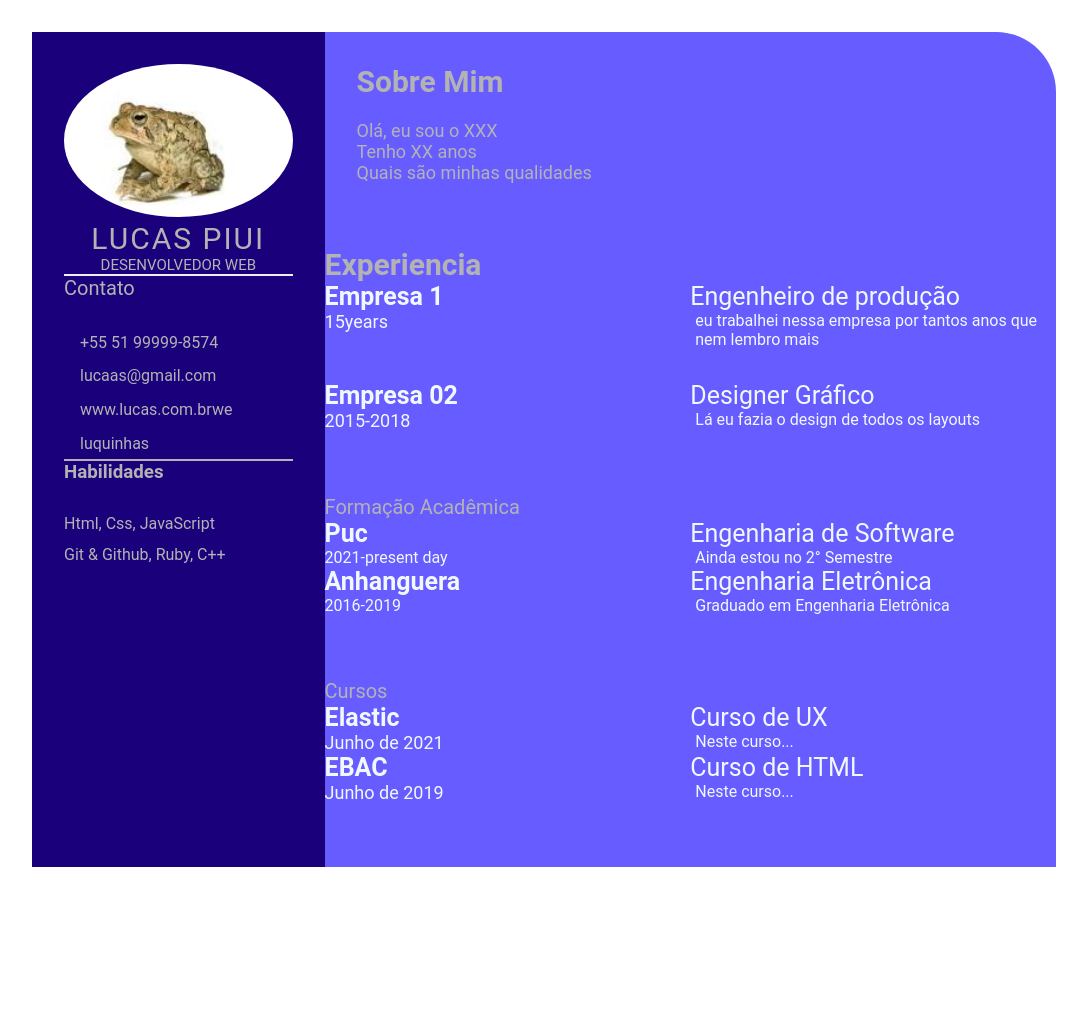
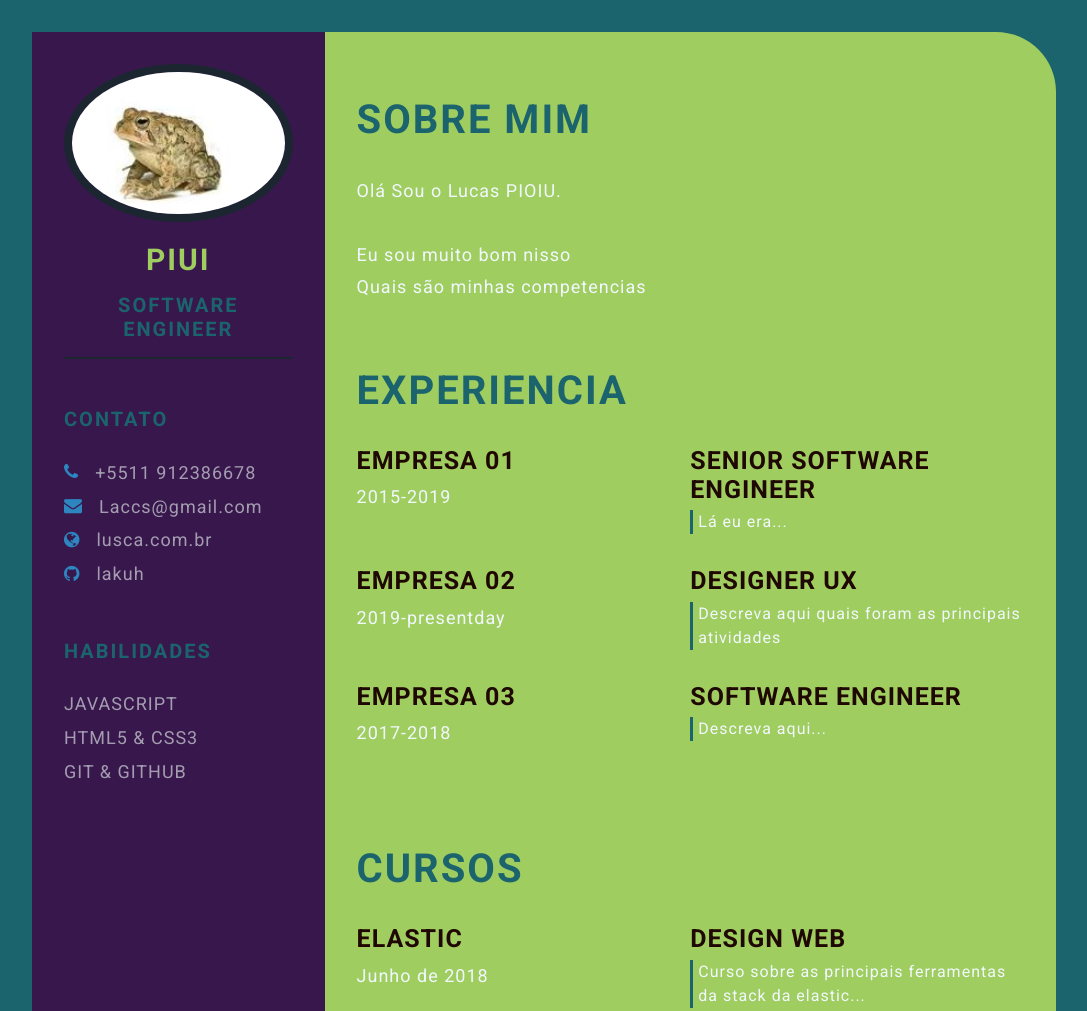
Before and after one commit to LuquinhasBohrer/devweekgit.github.io, a plain HTML site: page index.html in a window 1280 px wide. Shown: the top 1011 px of the page, without its empty margins (96-1183 px from the left). Before the commit the page ends 899 px from the top, so only its background shows below. Drawn offline with Linux system fonts and the light colour scheme.

Commit message:
Colocado os últimos detalhes do currículo e alterada a paleta de cores

```diff
--- a/index.html
+++ b/index.html
@@ -1,138 +1,140 @@
 <!DOCTYPE html>
 <html lang="en">
-
 <head>
     <meta charset="UTF-8">
     <meta http-equiv="X-UA-Compatible" content="IE=edge">
     <meta name="viewport" content="width=device-width, initial-scale=1.0">
+    <title>Lucas Piui</title>
+
+    <!-- Google font  -->
+    <link rel="preconnect" href="https://fonts.googleapis.com">
+    <link rel="preconnect" href="https://fonts.gstatic.com" crossorigin>
+    <link href="https://fonts.googleapis.com/css2?family=Roboto:ital,wght@0,100;0,300;0,400;0,700;1,100;1,300;1,400;1,700&display=swap" rel="stylesheet">
+
+    <!-- font-awesome -->
+    <link rel="stylesheet" href="https://cdnjs.cloudflare.com/ajax/libs/font-awesome/4.7.0/css/font-awesome.min.css">
+
+    <!-- Custom CSS -->
     <link rel="stylesheet" href="style.css">
-    <title>Lucas poiu CV</title>
 </head>
-
 <body>
-    <main class="conteudo-resumido">
-        <section class="sessao-esquerda">
-            <section class="conteudo-sessao-esquerda">
-                <div class="perfil">
-                    <img class="foto-perfil" src="img\sapo.jpg" alt="Imagem de perfil">
-                    <p class="nome">Lucas piui</p>
-                    <p class="profissao">Desenvolvedor Web</p>
+    <main class="resume-contents">
+        <section class="left-section">
+            <div class="left-section-content">
+                <div class="profile">
+                    <img class="profile-image" src="img/sapo.jpg" alt="Profile image">
+                    <p class="name">piui</p>
+                    <p class="profession">Software Engineer</p>
                 </div>
-                <div class="info-contato">
-                    <p class="titulo-esquerdo">Contato</p>
+                <div class="contact-info">
+                    <p class="left-title">Contato</p>
                     <ul>
-                        <li><i class="fa fa-phone"></i>+55 51 99999-8574</li>
-                        <li><i class="fa fa-envelope"></i>lucaas@gmail.com</li>
-                        <li><i class="fa fa-globe"></i>www.lucas.com.brwe</li>
-                        <li><i class="fa fa-github"></i>luquinhas<br></li>
+                        <li><i class="fa fa-phone"></i>+5511 912386678
+                        </li>
+                        <li><i class="fa fa-envelope"></i>Laccs@gmail.com
+                        </li>
+                        <li><i class="fa fa-globe"></i>lusca.com.br
+                        </li>
+                        <li><i class="fa fa-github"></i>lakuh
+                        </li>
                     </ul>
                 </div>
-                <div class="habilidades">
-                    <p class="titulo-esquerdo">
-                    <h1>Habilidades</h1>
-                    </p>
+                <div class="skills">
+                    <p class="left-title">Habilidades</p>
                     <ul>
-                        <li>
-                            <p>Html, Css, JavaScript</p>
-                        </li>
-                        <li>
-                            <p>Git & Github, Ruby, C++</p>
-                        </li>
+                        <li><p>JavaScript</p></li>
+                        <li><p>HTML5 & CSS3</p></li>
+                        <li><p>Git & GitHub</p></li>
                     </ul>
                 </div>
             </div>
         </section>
-        </section>
 
         <section class="right-section">
             <div class="right-section-contents">
+                <!-- sobre mim -->
                 <section class="about gap">
-                    <div class="titulo-direito">
-                        <h2>Sobre Mim</h2>
-                    </div>
-                    <p class="conteudo-sobre-mim">
-                        <br>Olá, eu sou o XXX
-                        <br>Tenho XX anos
-                        <br>Quais são minhas qualidades
+                    <div class="right-title">Sobre Mim</div>
+                    <p class="about-me-contents">
+                        Olá Sou o Lucas PIOIU.<br>
+                        <br> Eu sou muito bom nisso
+                        <br> Quais são minhas competencias
                     </p>
                 </section>
-            </div>
+                <!-- fim sobre mim -->
+
+                <!-- experiencia -->
                 <section class="experience gap">
-                <div class="titulo-direito">
-                    <h2>Experiencia</h2>
-                </div>
+                    <div class="right-title">Experiencia</div>
                     <div class="experience-contents">
                         <div class="exp-left">
-                        <P class="exp-company-name">Empresa 1</P>
-                        <p class="exp-time-period">15years</p>
+                            <p class="exp-company-name">Empresa 01</p>
+                            <p class="exp-time-period">2015-2019</p>
                         </div>
                         <div class="exp-right">
-                        <p class="exp-position">Engenheiro de produção</p>
-                        <p class="exp-desc">eu trabalhei nessa empresa por tantos anos que nem lembro mais </p>
+                            <p class="exp-position">Senior Software Engineer</p>
+                            <p class="exp-desc">
+                                Lá eu era...
+                            </p>
                         </div>
                     </div>
                     <div class="experience-contents">
                         <div class="exp-left">
-                        <P class="exp-company-name">Empresa 02</P>
-                        <p class="exp-time-period">2015-2018</p>
+                            <p class="exp-company-name">Empresa 02</p>
+                            <p class="exp-time-period">2019-presentday</p>
                         </div>
                         <div class="exp-right">
-                        <p class="exp-position">Designer Gráfico</p>
-                        <p class="exp-desc">Lá eu fazia o design de todos os layouts</p>
+                            <p class="exp-position">Designer UX</p>
+                            <p class="exp-desc">
+                                Descreva aqui quais foram as principais atividades
+                            </p>
+                        </div>
+                    </div>
+                    <div class="experience-contents">
+                        <div class="exp-left">
+                            <p class="exp-company-name">Empresa 03</p>
+                            <p class="exp-time-period">2017-2018</p>
+                        </div>
+                        <div class="exp-right">
+                            <p class="exp-position">Software Engineer</p>
+                            <p class="exp-desc">
+                                Descreva aqui...
+                            </p>
                         </div>
                     </div>
                 </section>
-
-
-            <section class="education gap">
-                <div class="titulo-direito">Formação Acadêmica</div>
-                    <div class="education-contents">
-                        <div class="education-left">
-                            <p class="education-school-name">Puc</p>
-                            <p class="education-time-period">2021-present day</p>
-                        </div>
-                    <div class="education-rigth">
-                        <p class="education-subject">Engenharia de Software</p>
-                        <p class="education-desc">Ainda estou no 2° Semestre</p>
-                    </div>
-
-                        <div class="education-left">
-                            <p class="education-school-name">Anhanguera</p>
-                            <p class="education-time-period">2016-2019</p>
-                        </div>
-                    <div class="education-rigth">
-                        <p class="education-subject">Engenharia Eletrônica</p>
-                        <p class="education-desc">Graduado em Engenharia Eletrônica</p>
-                    </div>
-                </div>
-
-            </section>
-
+                <!-- fim experiencia -->
+                <!-- cursos -->
                 <section class="awards gap">
-                <div class="titulo-direito">Cursos</div>
+                    <div class="right-title">Cursos</div>
                     <div class="awards-contents">
                         <div class="awards-left">
                             <p class="awards-company-name">Elastic</p>
-                        <p class="awards-time-period">Junho de 2021</p>
+                            <p class="awards-time-period">Junho de 2018</p>
                         </div>
                         <div class="awards-right">
-                        <p class="awards-name">Curso de UX</p>
-                        <p class="awards-desc">Neste curso...</p>
+                            <p class="awards-name">Design Web</p>
+                            <p class="awards-desc">
+                                Curso sobre as principais ferramentas da stack da elastic...
+                            </p>
                         </div>
-
+                    </div>
+                    <div class="awards-contents">
                         <div class="awards-left">
                             <p class="awards-company-name">EBAC</p>
-                        <p class="awards-time-period">Junho de 2019</p>
+                            <p class="awards-time-period">Novembro de 2018</p>
                         </div>
                         <div class="awards-right">
-                        <p class="awards-name">Curso de HTML</p>
-                        <p class="awards-desc">Neste curso...</p>
+                            <p class="awards-name">Eletrônica</p>
+                            <p class="awards-desc">
+                                Curso sobre os principios da Eletrônica
+                            </p>
                         </div>
                     </div>
                 </section>
-
+                <!-- fim cursos -->
+            </div>
         </section>
     </main>
 </body>
-
 </html>
--- a/style.css
+++ b/style.css
@@ -6,7 +6,11 @@
     font-family: 'Roboto', sans-serif;
 }
 
-.conteudo-resumido {
+body {
+    background-color: #1C646D;
+}
+
+.resume-contents {
     min-height: 100vh;
     width: 80%;
     margin: 2rem auto;
@@ -14,102 +18,144 @@
     grid-template-columns: repeat(7, 1fr);
 }
 
-.sessao-esquerda {
+.left-section {
     grid-column: span 2;
     height: 100%;
-    background-color: #1b007b;
+    background-color: #38184C;
 }
 
 .right-section {
     grid-column: span 5;
     height: 100%;
-    background-color: rgb(102, 92, 255);
+    background-color: #A0CD60;
     border-radius: 0px 60px 0px 0px;
 }
 
-.conteudo-sessao-esquerda{
+.left-section-content{
     padding: 2rem 2rem;
 }
 
-.perfil {
+.profile {
     width: 100%;
-    border-bottom: 2px solid #eeeeee;
+    border-bottom: 2px solid #1B2631;
 }
 
-.perfil .foto-perfil {
+.profile .profile-image {
     width: 100%;
-    border-radius: 100%;
+    border-radius: 50%;
+    border: 8px solid #1B2631;
 }
 
-.nome {
-    color: #b3b3b3;
+.name {
+    color: #A0CD60;
     font-size: 30px;
     letter-spacing: 2px;
     text-transform: uppercase;
     text-align: center;
+    font-weight: bold;
+    padding: 1rem 0;
 }
 
-.profissao {
-    color: #b3b3b3;
+.profession {
+    color: #1C646D;
     font-size: 20px;
     text-transform: uppercase;
     text-align: center;
-    font-size: 15px;
+    letter-spacing: 2px;
+    font-weight: bold;
+    padding-bottom: 1rem;
 }
 
 /* .contact-info { border-bottom: 2px solid #1B2631; } */
-.titulo-esquerdo {
-    color: #b3b3b3;
+.left-title {
+    color: #1C646D;
     font-size: 20px;
+    letter-spacing: 2px;
+    text-transform: uppercase;
+    font-weight: bold;
+    display: flex;
+    align-items: center;
+    padding-top: 3rem;
 }
 
-.info-contato ul {
+.contact-info ul {
     padding-top: 1.5rem;
-    border-bottom: 2px solid #b3b3b3;
 }
 
-.info-contato ul li,
+.contact-info ul li,
 .references ul li {
     padding: .4rem 0;
-    color: #b3b3b3;
+    display: flex;
+    align-items: center;
+    color: #d6dbdfaf;
+    letter-spacing: 1px;
+    font-size: 18px;
 }
 
-.info-contato ul li i,
+.contact-info ul li i,
 .references ul li i {
     padding-right: 1rem;
     font-size: 18px;
-    color: #b3b3b3;
+    color: #2E86C1;
 }
 
-h1 {
-    color: #b3b3b3;
-    text-align:left;
+.skills ul {
+    padding-top: 1.5rem;
+}
+.skills ul li p {
+    padding: .4rem 0;
+    color: #d6dbdfaf;
+    font-size: 18px;
+    letter-spacing: 1px;
+    display: flex;
+    align-items: center;
+    text-transform: uppercase;
 }
 
-.habilidades ul {
+.referance-name {
     padding-top: 1.5rem;
+    padding-bottom: .4rem;
+    font-size: 18px;
+    color: ##1F0802;
+    letter-spacing: 1px;
+    text-transform: uppercase;
 }
-.habilidades ul li p {
-    padding: .4rem 0;
-    color: #b3b3b3;
+
+.referance-profession {
+    font-size: 16px;
+    color: #1C646D;
+    letter-spacing: 1px;
+    /* text-transform: uppercase; */
+    padding-bottom: .4rem;
 }
+
 
 .right-section-contents {
     padding: 2rem 2rem;
 }
 
-.titulo-direito {
-    color: #b3b3b3;
-    font-size: 20px;
+.right-title {
+    color: #1C646D;
+    font-size: 40px;
+    letter-spacing: 2px;
+    text-transform: uppercase;
+    font-weight: bold;
+    display: flex;
+    align-items: center;
+    padding: 2rem 0;
+    position: relative;
 }
 
 .gap {
     padding-bottom: 2rem;
 }
-.conteudo-sobre-mim {
+.about-me-contents {
     font-size: 18px;
-    color: #b3b3b3;
+    letter-spacing: 1px;
+    line-height: 2rem;
+    color: #F1F8FD;
 }
+
 .experience-contents,
 .education-contents,
 .awards-contents {
@@ -124,23 +170,124 @@ h1 {
 .awards-company-name {
     font-size: 25px;
     font-weight: bold;
+    text-transform: uppercase;
+    letter-spacing: 1px;
+    color: #1F0802;
+    padding-bottom: .4rem;
 }
 
 .exp-time-period,
 .educationp-time-period,
 .awards-time-period {
     font-size: 18px;
+    letter-spacing: 1px;
+    line-height: 2rem;
 }
 
 .exp-position,
 .education-subject,
 .awards-name {
     font-size: 25px;
+    font-weight: bold;
+    text-transform: uppercase;
+    letter-spacing: 1px;
+    color: #1F0802;
+    padding-bottom: .4rem;
 }
 
 .exp-desc,
 .education-desc,
 .awards-desc {
     font-size: 16px;
+    letter-spacing: 1px;
+    line-height: 1.5rem;
+    border-left: 3px solid #1C646D;
     padding-left: 5px;
 }
+
+/* Media queries */
+@media screen and (max-width:780px) {
+    .experience-contents,
+    .education-contents,
+    .awards-contents {
+        grid-template-columns: repeat(1, 1fr);
+    }
+}
+
+@media screen and (max-width:780px) {
+    .left-section {
+        grid-column: span 3;
+    }
+
+    .right-section {
+        grid-column: span 4;
+    }
+
+}
+
+@media screen and (max-width:1200px) {
+    .resume-contents {
+        grid-template-columns: repeat(1, 1fr);
+    }
+}
+
+@media screen and (max-width:390px) {
+    .resume-contents {
+        width: 100%;
+        margin: 0 auto;
+    }
+
+    .name {
+        font-size: 20px;
+    }
+
+    .profession {
+        font-size: 18px;
+    }
+
+    .left-title {
+        font-size: 18px;
+    }
+
+    .right-title {
+        font-size: 18px;
+    }
+
+    .contact-info ul li,
+    .references ul li {
+        font-size: 12px;
+    }
+
+    .contact-info ul li i,
+    .references ul li i {
+        /* padding-right: 1rem; */
+        font-size: 12px;
+    }
+
+    .skills ul li p {
+        font-size: 12px;
+    }
+
+    .about-me-contents {
+        font-size: 16px;
+        line-height: 1.5rem;
+    }
+
+    .exp-company-name,
+    .education-school-name,
+    .awards-company-name {
+        font-size: 18px;
+    }
+
+    .exp-time-period,
+    .educationp-time-period,
+    .awards-time-period {
+        font-size: 16px;
+    }
+
+    .exp-position,
+    .education-subject,
+    .awards-name {
+        font-size: 18px;
+    }
+}
```
Lines whose indentation alone changed are shown as unchanged.
